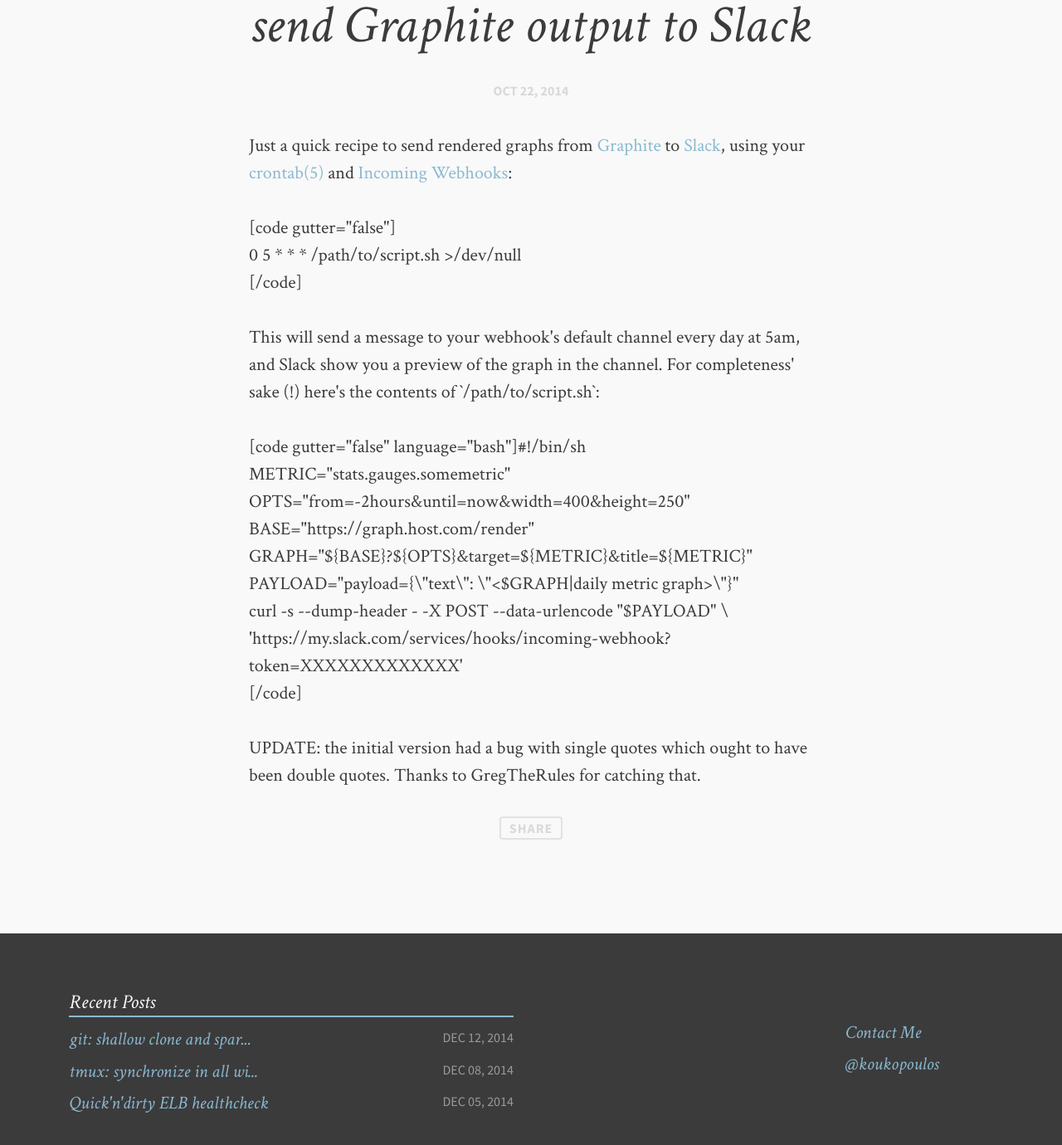
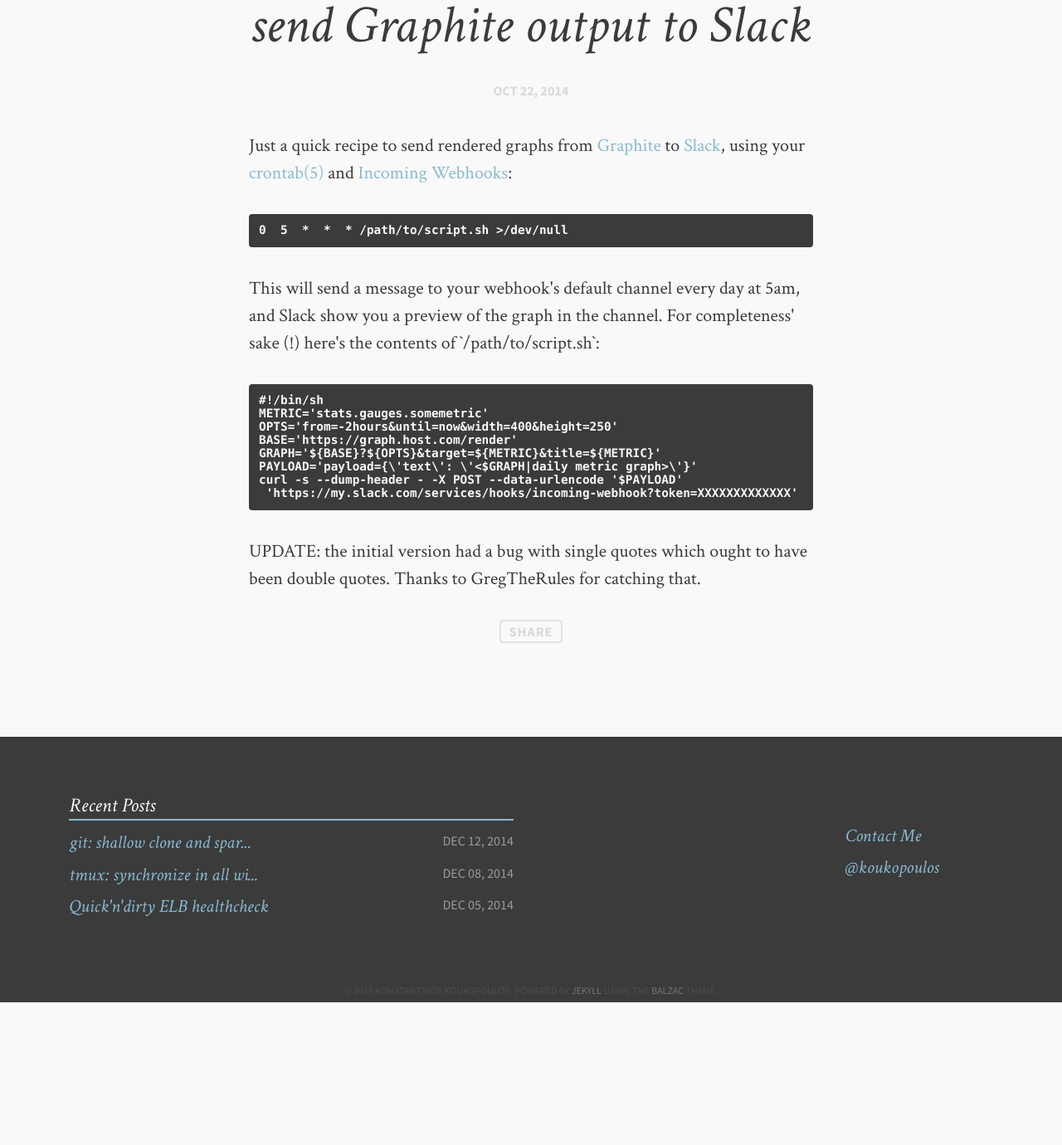
Before and after one commit to kouk/kouk.github.io, a Jekyll site: the page built from _posts/2014-10-22-send-graphite-output-to-slack.html, in a window 1280 px wide and 1400 px high, scrolled down 642 px. Shown: the top 1380 px of the window at 83% size. Built offline with Jekyll 4.4.1, drawn with Linux system fonts in a browser that asks for light colours; Markdown is read by kramdown in place of the engine named in the settings; comment, search, counter and statistics services are not loaded; after the commit the page ends 1850 px from its top, so only the background shows below that.

Commit message:
fix syntax highlighting

```diff
--- a/_posts/2014-10-22-send-graphite-output-to-slack.html
+++ b/_posts/2014-10-22-send-graphite-output-to-slack.html
@@ -33,17 +33,18 @@ excerpt: !ruby/object:Hpricot::Doc
   options: {}
 ---
 <p>Just a quick recipe to send rendered graphs from <a href="https://github.com/graphite-project/graphite-web">Graphite</a> to <a href="http://slack.com">Slack</a>, using your <a href="http://www.google.gr/url?sa=t&amp;rct=j&amp;q=&amp;esrc=s&amp;source=web&amp;cd=1&amp;cad=rja&amp;uact=8&amp;ved=0CCMQFjAA&amp;url=http%3A%2F%2Funixhelp.ed.ac.uk%2FCGI%2Fman-cgi%3Fcrontab%2B5&amp;ei=HtFHVOKmBvGV7Aa90oC4CA&amp;usg=AFQjCNGk93Rm-hxvR6tp7R8BHYKuB40o4g&amp;bvm=bv.77880786,d.ZGU">crontab(5)</a> and <a href="https://my.slack.com/services/new/incoming-webhook">Incoming Webhooks</a>:</p>
-<p>[code gutter="false"]<br />
-0  5  *  *  * /path/to/script.sh &gt;/dev/null<br />
-[/code]</p>
+<p>{% highlight text %}
+0  5  *  *  * /path/to/script.sh >/dev/null
+{% endhighlight %}
 <p>This will send a message to your webhook's default channel every day at 5am, and Slack show you a preview of the graph in the channel. For completeness' sake (!) here's the contents of `/path/to/script.sh`:</p>
-<p>[code gutter="false" language="bash"]#!/bin/sh<br />
-METRIC=&quot;stats.gauges.somemetric&quot;<br />
-OPTS=&quot;from=-2hours&amp;until=now&amp;width=400&amp;height=250&quot;<br />
-BASE=&quot;https://graph.host.com/render&quot;<br />
-GRAPH=&quot;${BASE}?${OPTS}&amp;target=${METRIC}&amp;title=${METRIC}&quot;<br />
-PAYLOAD=&quot;payload={\&quot;text\&quot;: \&quot;&lt;$GRAPH|daily metric graph&gt;\&quot;}&quot;<br />
-curl -s --dump-header - -X POST --data-urlencode &quot;$PAYLOAD&quot; \<br />
- 'https://my.slack.com/services/hooks/incoming-webhook?token=XXXXXXXXXXXXX'<br />
-[/code]</p>
+<p>{% highlight bash %}
+#!/bin/sh
+METRIC='stats.gauges.somemetric'
+OPTS='from=-2hours&until=now&width=400&height=250'
+BASE='https://graph.host.com/render'
+GRAPH='${BASE}?${OPTS}&target=${METRIC}&title=${METRIC}'
+PAYLOAD='payload={\'text\': \'<$GRAPH|daily metric graph>\'}'
+curl -s --dump-header - -X POST --data-urlencode '$PAYLOAD'
+ 'https://my.slack.com/services/hooks/incoming-webhook?token=XXXXXXXXXXXXX'
+{% endhighlight %}
 <p>UPDATE: the initial version had a bug with single quotes which ought to have been double quotes. Thanks to GregTheRules for catching that.</p>
```
Also changed, not shown: _posts/2014-10-11-target-a-specific-host-with-an-ansible-playbook.html (+8 -8 lines).
